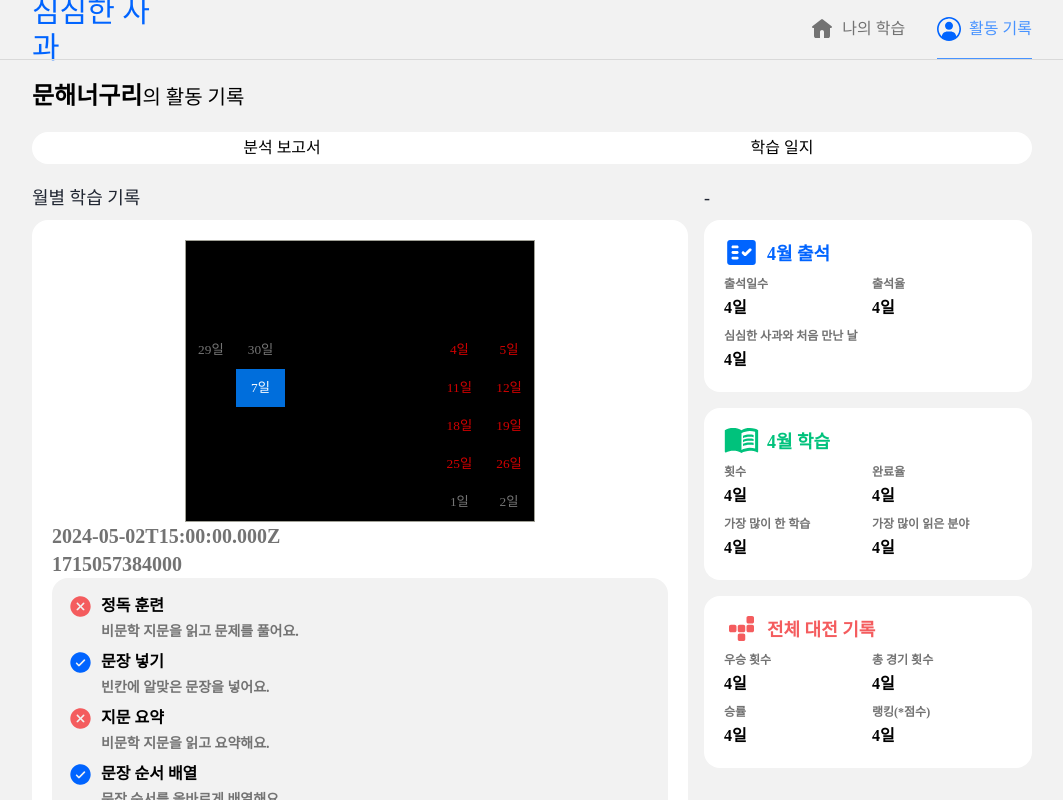
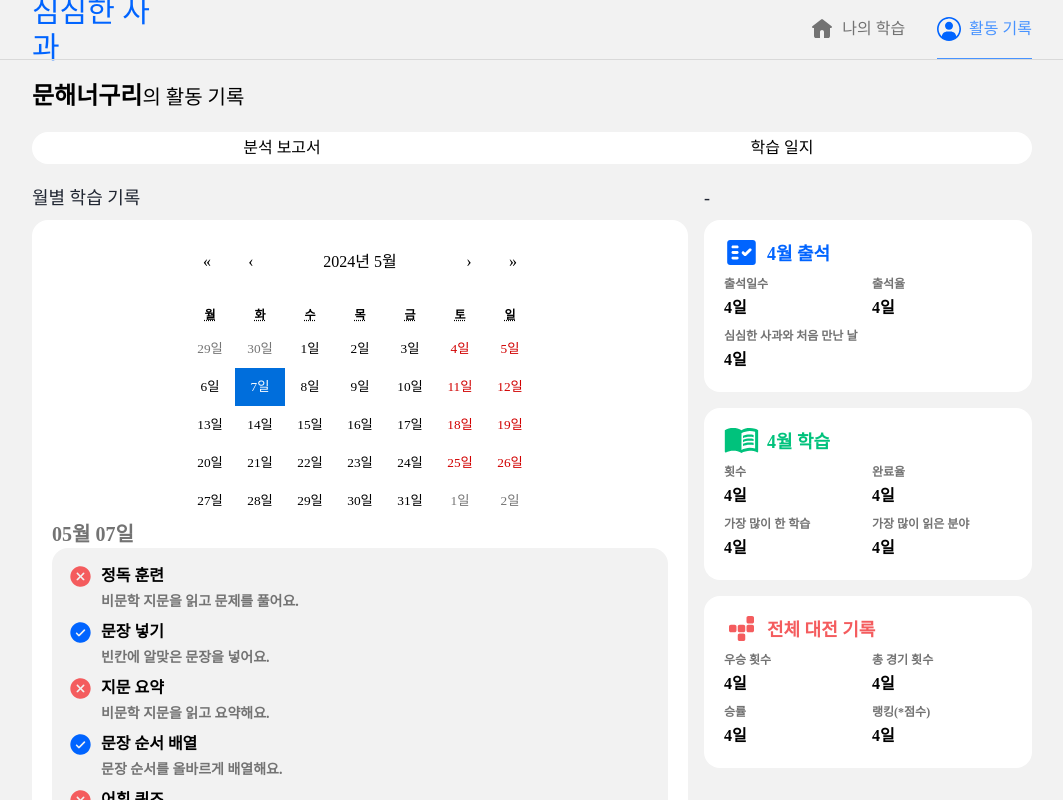
Before and after one commit to littlebreeze/BoredApple, a Next.js app in the folder client/: page /mypage/record in a window 1280 px wide. Shown: the whole page, without its empty margins (108-1171 px from the left). Built offline with nearby package versions, Linux system fonts and the light colour scheme; a web font is replaced by a local one.

Commit message:
design(fe): 선택 날짜 출력, 달력 CSS 시작

```diff
--- a/client/src/app/(main)/(nav)/mypage/record/_components/Calendar.css
+++ b/client/src/app/(main)/(nav)/mypage/record/_components/Calendar.css
@@ -1,8 +1,7 @@
 .react-calendar {
   width: 350px;
   max-width: 100%;
-  background: black;
-  border: 1px solid #a0a096;
+  border: 0px;
   font-family: Arial, Helvetica, sans-serif;
   line-height: 1.125em;
 }
--- a/client/src/app/(main)/(nav)/mypage/record/_components/MonthlyRecord.module.css
+++ /dev/null
@@ -1,94 +0,0 @@
-.react-calendar {
-  background-color: #171717;
-  border: none;
-}
-
-/* 년-월 */
-.react-calendar__navigation__label > span {
-  color: #fff;
-  font-family: SUIT Variable;
-  font-size: 20px;
-  font-weight: bold;
-  line-height: 140%;
-}
-
-.react-calendar__navigation button:enabled:hover {
-  color: #171717;
-  width: 15px;
-  background-color: #171717;
-  border-radius: 3px;
-}
-
-/* 요일 */
-.react-calendar__month-view__weekdays__weekday {
-  color: #fff;
-  font-size: 18px;
-  font-weight: bold;
-  margin-bottom: 10px;
-}
-
-.react-calendar__month-view__days__day--weekend {
-  color: #fff;
-  font-size: 18px;
-  font-weight: bold;
-  width: 44px;
-  height: 44px;
-  text-align: center;
-}
-
-/* 이번 달 일자 */
-.react-calendar__tile {
-  color: #fff;
-  font-size: 18px;
-  font-weight: bold;
-  display: flex;
-  flex-direction: column;
-  text-align: center;
-  align-items: center;
-}
-
-/* 저번 달 & 다음 달 일자 */
-.react-calendar__month-view__days__day--neighboringMonth {
-  color: #5f5f5f;
-  font-size: 18px;
-  font-weight: bold;
-  width: 44px;
-  height: 44px;
-}
-
-/* 오늘 날짜 */
-.react-calendar__tile--now {
-  background-color: #292929;
-  color: #fff;
-  font-size: 18px;
-  font-weight: bold;
-  border-radius: 50px;
-}
-
-/* 선택된 날짜의 배경색 변경 */
-.react-calendar__tile--active {
-  background-color: #51f8c4;
-  color: #171717;
-  font-size: 18px;
-  font-weight: bold;
-  border-radius: 50px;
-}
-
-.react-calendar__tile--hasActive {
-  background: #51f8c4;
-}
-
-.react-calendar__tile--active:enabled:hover,
-.react-calendar__tile--active:enabled:focus {
-  background: #51f8c4;
-}
-
-/* 일정 있는 날 표시 점 */
-.dot {
-  height: 8px;
-  width: 8px;
-  background-color: #51f8c4;
-  border-radius: 50%;
-  text-align: center;
-  margin-top: 3px;
-}
--- a/client/src/app/(main)/(nav)/mypage/record/_components/MonthlyRecord.tsx
+++ b/client/src/app/(main)/(nav)/mypage/record/_components/MonthlyRecord.tsx
@@ -5,6 +5,8 @@ import StudyRecordItem from './StudyRecordItem';
 import Calendar from 'react-calendar';
 import 'react-calendar/dist/Calendar.css';
 import './Calendar.css';
+import dayjs from 'dayjs';
+import 'dayjs/locale/ko'; //한국어
 
 type ValuePiece = Date | null;
 
@@ -33,8 +35,9 @@ export default function MonthlyRecord() {
         </div>
       </div>
       <div>
-        <div className='text-ourDarkGray text-xl font-semibold'>{new Date(1714662000000).toISOString()}</div>
-        <div className='text-ourDarkGray text-xl font-semibold'>{today?.valueOf().toString()}</div>
+        <div className='text-ourDarkGray text-xl font-semibold'>
+          {dayjs(new Date(Number(today?.valueOf().toString()))).format('MM월 DD일')}
+        </div>
         <div className='bg-ourLightGray rounded-2xl p-4 flex flex-col gap-2'>
           {records
             ? records!.map((re: QuizType, idx: number) => {
--- a/client/src/app/(main)/(nav)/mypage/record/_components/styles.css
+++ /dev/null
@@ -1,10 +0,0 @@
-.react-calendar {
-  width: 350px;
-  max-width: 100%;
-  background: #ffff;
-  border: 1px solid #eeeeee;
-  font-family: Arial, Helvetica, sans-serif;
-  line-height: 1.125em;
-  border-radius: 10px;
-  box-shadow: 0px 0px 20px #e0e0e0;
-}
```
Also changed, not shown: 1 other file (tests, documents, lock files or other folders).
